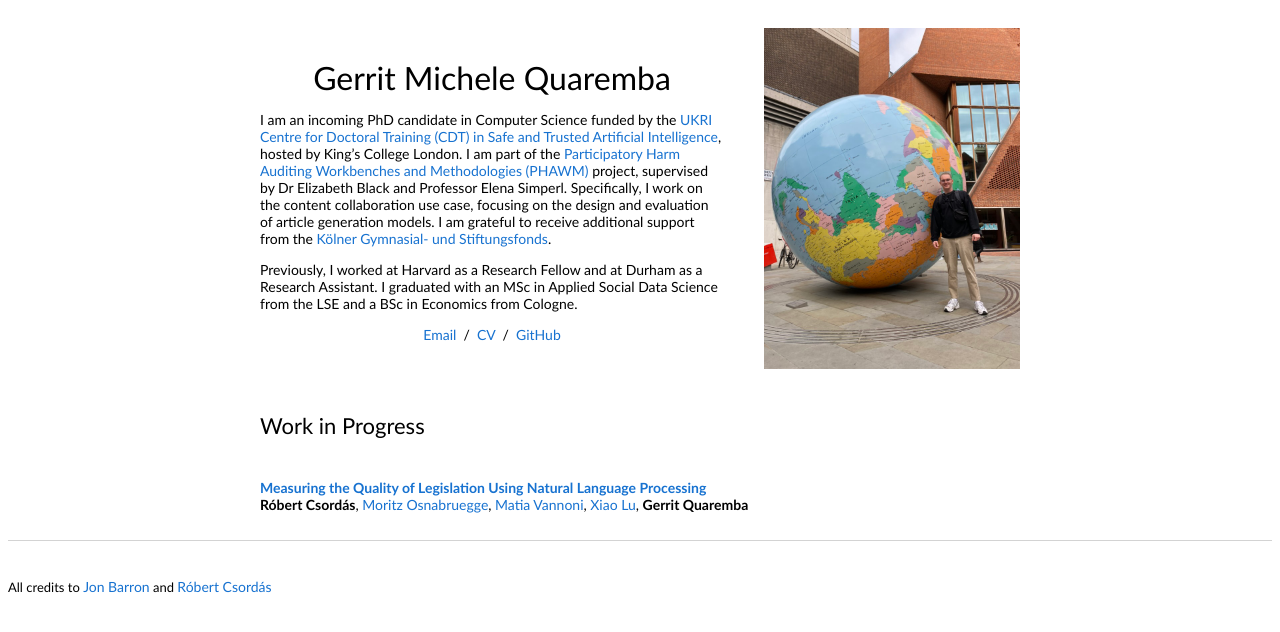
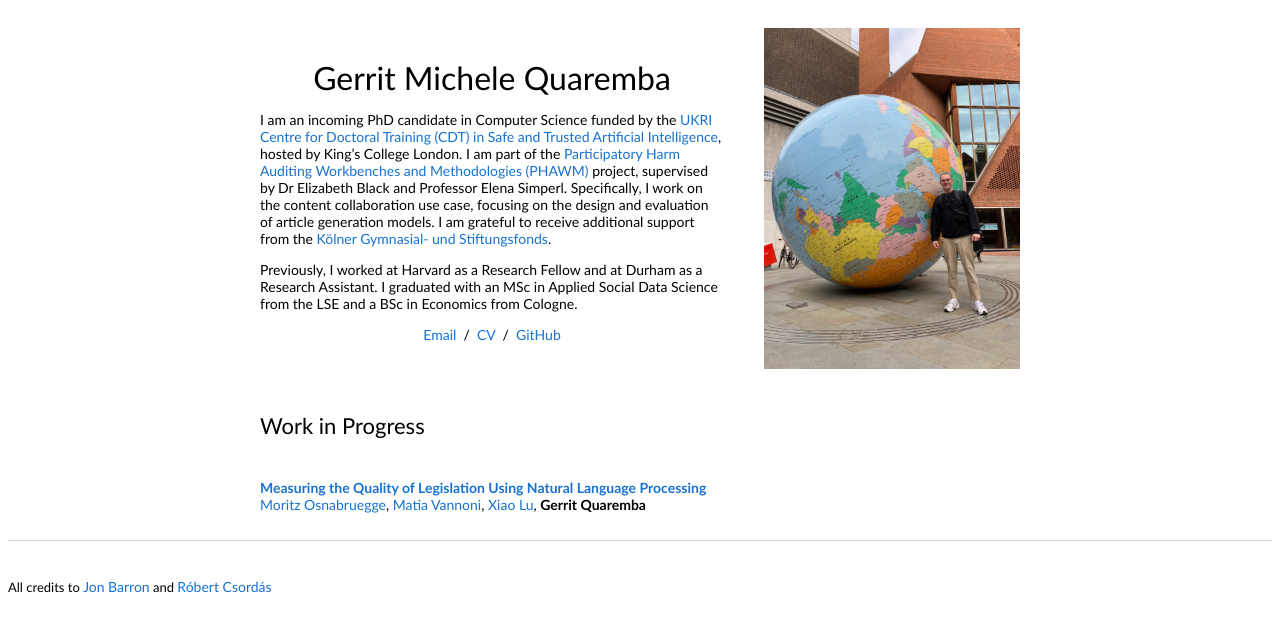
Before and after one commit to gerritq/gerritq.github.io, a Jekyll site: the page index.html, which Jekyll copies as it is, in a window 1280 px wide. Shown: the top 632 px of the page. Built offline with Jekyll 4.4.1, drawn with Linux system fonts in a browser that asks for light colours.

Commit message:
Update index.html

```diff
--- a/index.html
+++ b/index.html
@@ -66,7 +66,6 @@
               <papertitle>Measuring the Quality of Legislation Using Natural Language Processing</papertitle>
             </a>
             <br>
-              <strong>Róbert Csordás</strong>,
               <a href="https://www.durham.ac.uk/staff/moritz-osnabruegge/">Moritz Osnabruegge</a>,
               <a href="https://www.kcl.ac.uk/people/matia-vannoni">Matia Vannoni</a>,
               <a href="https://www.xiao-lu.com/">Xiao Lu</a>,
```
